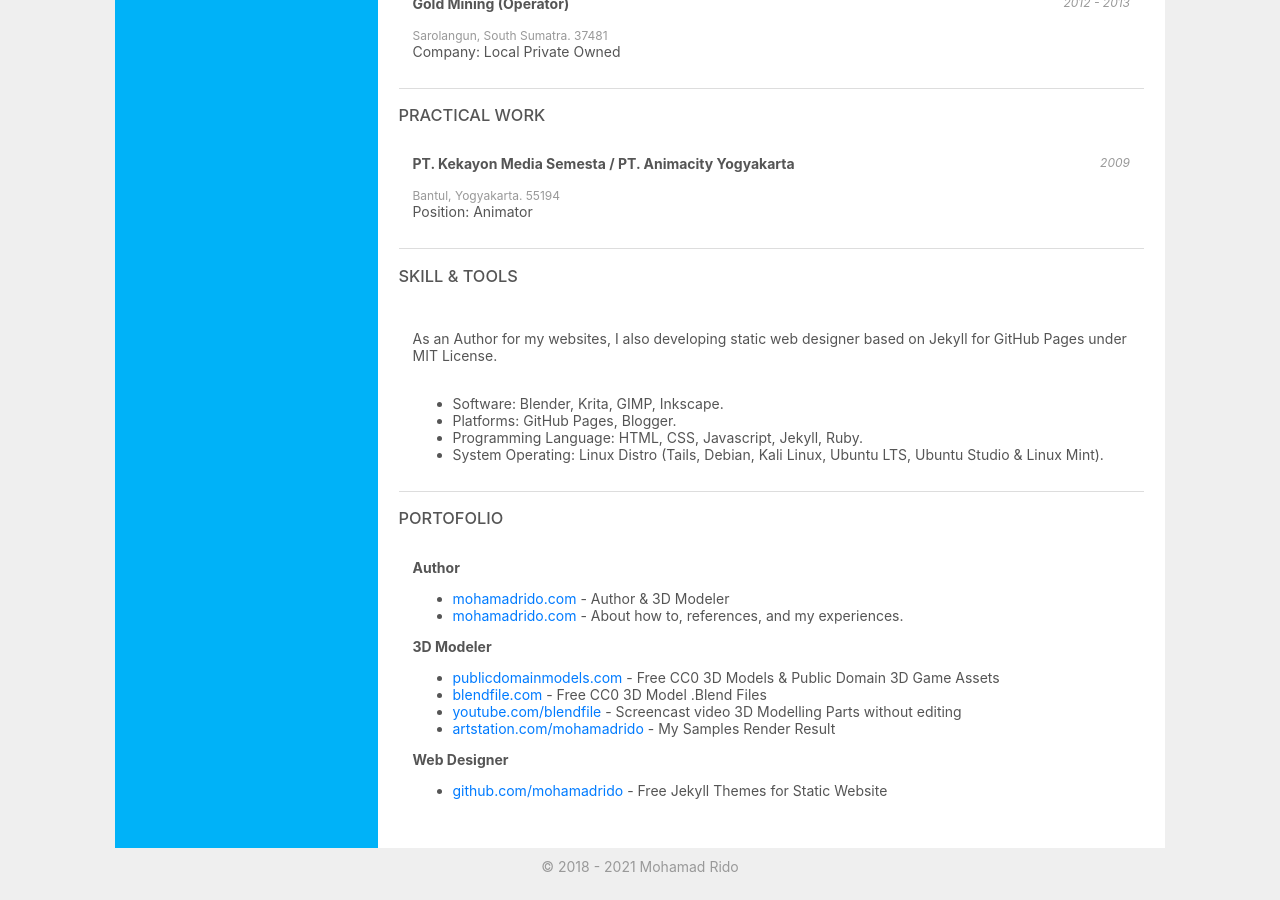
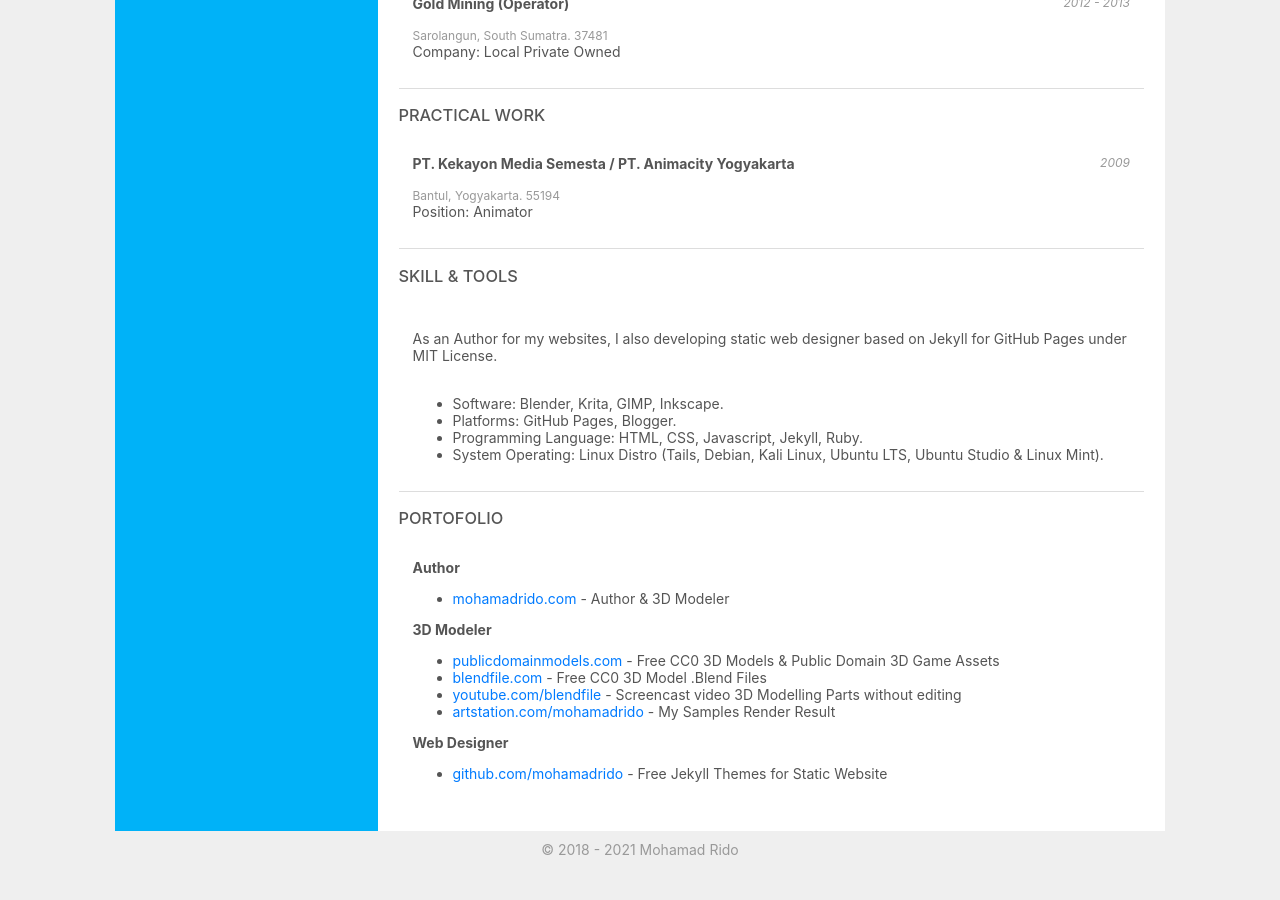
Before and after one commit to mohamadrido/about, a Jekyll site: the page built from index.html, in a window 1280 px wide and 900 px high, scrolled down 732 px. Built offline with Jekyll 4.4.1, drawn with Linux system fonts in a browser that asks for light colours; nearby versions of some CDN libraries.

Commit message:
Update index.html

```diff
--- a/index.html
+++ b/index.html
@@ -115,7 +115,6 @@ layout: default
     <b>Author</b>
       <ul>
       <li><a href="https://mohamadrido.com">mohamadrido.com</a> - Author & 3D Modeler</li>
-      <li><a href="https://blog.mohamadrido.com">mohamadrido.com</a> - About how to, references, and my experiences.</li>
       </ul>
 
     <b>3D Modeler</b>
```
